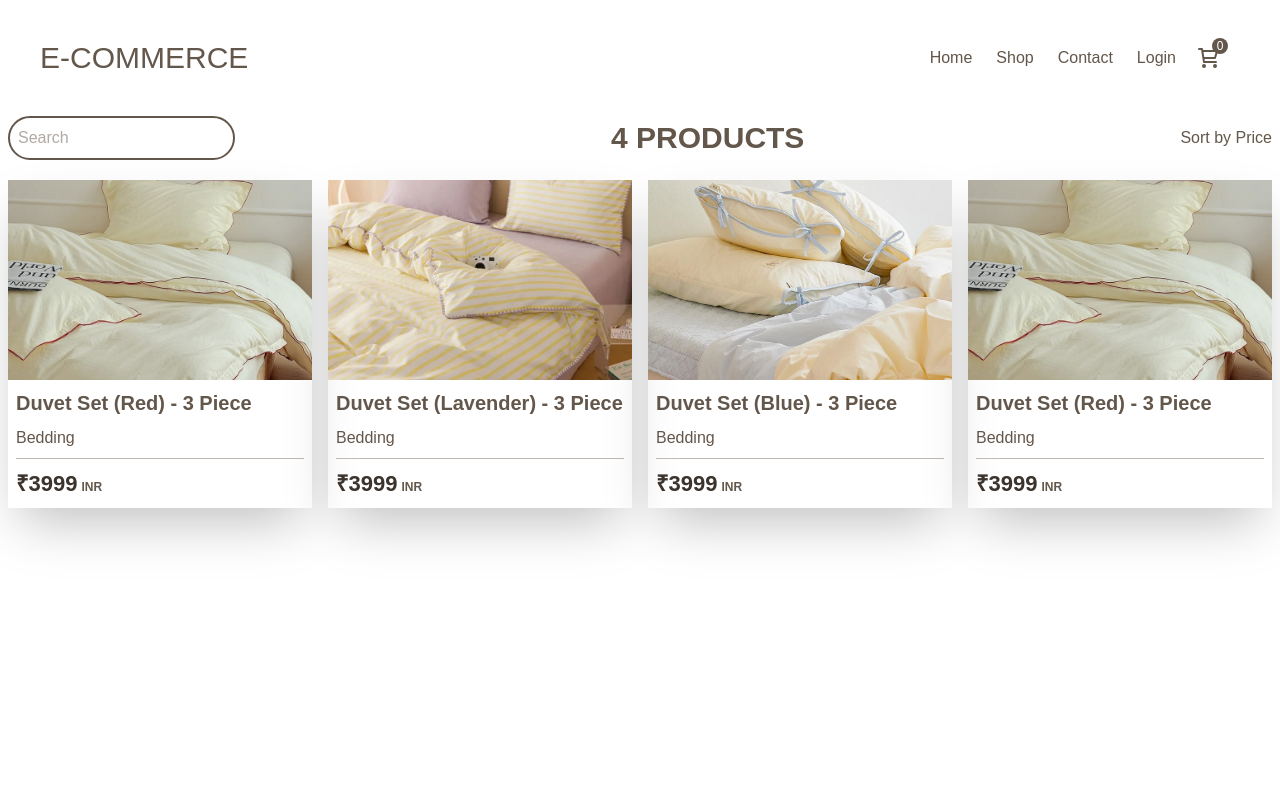
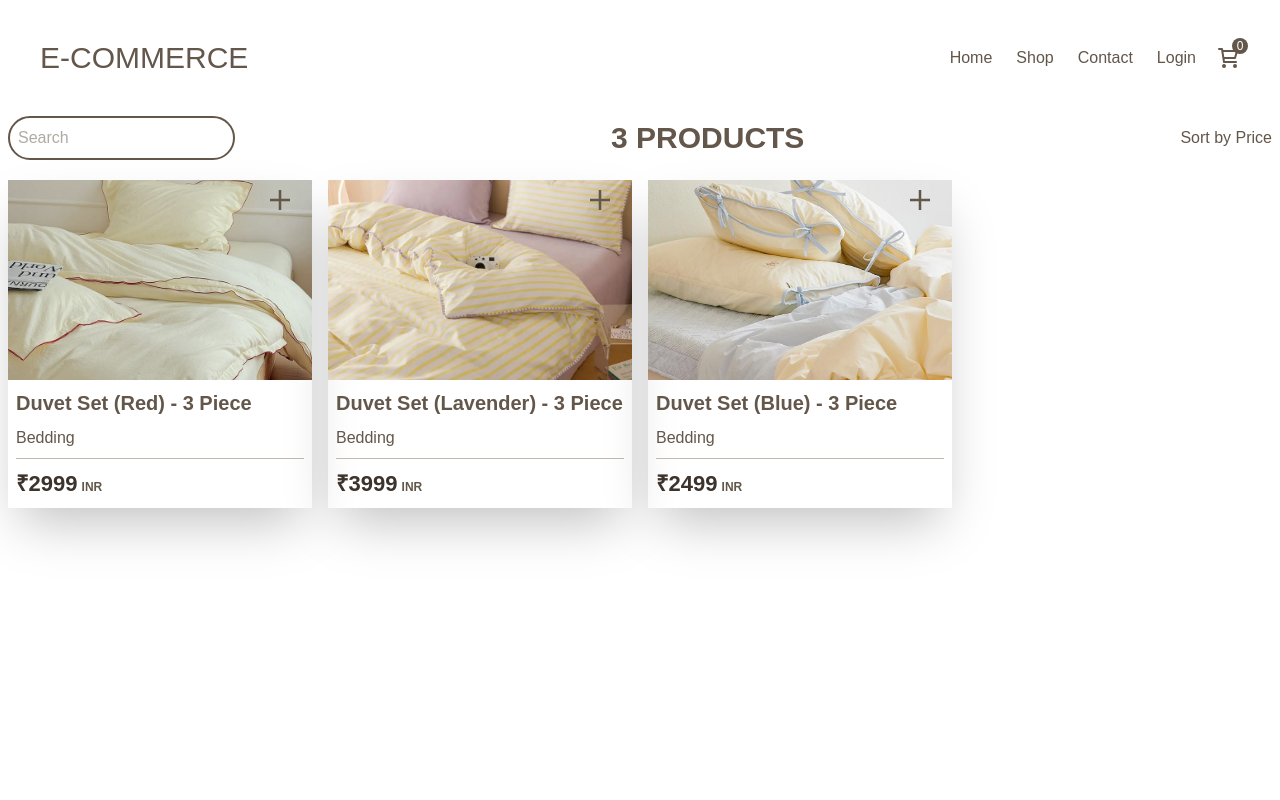
Before and after one commit to dhanasameer/next-project, a Next.js app: page /shop/BEDDING in a window 1280 px wide. Shown: the top 800 px of the page. Built offline with nearby package versions, Linux system fonts and the light colour scheme; a web font is replaced by a local one.

Commit message:
add to cart icon and other minor edits

```diff
--- a/app/_components/Card.tsx
+++ b/app/_components/Card.tsx
@@ -1,34 +1,42 @@
 import React from "react";
 import Image from "next/image";
+import Add from "@/svg/Add";
 
 type Props = {
   image: any;
   name: string;
   category: string;
-  price: string;
+  price: number;
 };
 
 const Card = ({ image, name, category, price }: Props) => {
   return (
+    <div>
       <div className=" mx-2 my-5 rounded-[20] overflow-hidden shadow-2xl text-[#63564a]  ">
         <div
           className="
         h-50 relative"
         >
-        <Image src={image} alt="image" fill className="h-full object-cover " />
+          <Image
+            src={image}
+            alt="image"
+            fill
+            className="h-full object-cover "
+          />{" "}
         </div>
 
         <div className=" p-2 flex flex-col gap-2 ">
-        <div className="font-bold  text-[14px] sm:text-[16px] md:text-[20px] ">
+          <div className="font-bold  text-[16px] sm:text-[18px] md:text-[20px] ">
             {name}
           </div>
-        <div className=" text-[10px] sm:text-[10px] md:text-[16px] ">
+          <div className=" text-[14px] sm:text-[10px] md:text-[16px] ">
             {category}
           </div>
           <hr className="text-[#c2bab2]" />
-        <div className=" text-[8px] sm:text-[12px] md:text-[22px]  font-bold text-[#3b332c]">
-          {price}
+          <div className=" text-[14px] sm:text-[18px] md:text-[22px]  font-bold text-[#3b332c]">
+            ₹{price}
             <span className="text-[12px] text-[#63564a] pl-1">INR</span>
+          </div>
         </div>
       </div>
     </div>
--- a/app/_components/featured-product.tsx
+++ b/app/_components/featured-product.tsx
@@ -10,49 +10,49 @@ const array = [
     image: image1,
     name: "Duvet Set (Lavender) - 3 Piece",
     category: "Bedding",
-    price: "₹3999",
+    price: 3999,
   },
   {
     image: image2,
     name: "Duvet Set (Red) - 3 Piece",
     category: "Bedding",
-    price: "₹3999",
+    price: 3999,
   },
   {
     image: image3,
     name: "Duvet Set (Blue) - 3 Piece",
     category: "Bedding",
-    price: "₹3999",
+    price: 3999,
   },
   {
     image: image1,
     name: "Duvet Set (Lavender) - 3 Piece",
     category: "Bedding",
-    price: "₹3999",
+    price: 3999,
   },
   {
     image: image2,
     name: "Duvet Set (Red) - 3 Piece",
     category: "Bedding",
-    price: "₹3999",
+    price: 3999,
   },
   {
     image: image3,
     name: "Duvet Set (Blue) - 3 Piece",
     category: "Bedding",
-    price: "₹3999",
+    price: 3999,
   },
   {
     image: image1,
     name: "Duvet Set (Lavender) - 3 Piece",
     category: "Bedding",
-    price: "₹3999",
+    price: 3999,
   },
   {
     image: image2,
     name: "Duvet Set (Red) - 3 Piece",
     category: "Bedding",
-    price: "₹3999",
+    price: 3999,
   },
 ];
 const FeaturedProduct = () => {
@@ -65,7 +65,7 @@ const FeaturedProduct = () => {
         <h2 className="font-bold text-sm sm:text-2xl md:text-3xl ">SHOP NOW</h2>
       </div>
 
-      <div className="grid md:grid-cols-4 sm:grid-cols-3 grid-cols-2  h-screen">
+      <div className="grid xl:grid-cols-4 md:grid-cols-3 sm:grid-cols-2 grid-cols-1  ">
         {array.map((items, index) => (
           <Card
             key={index}
--- a/app/_layout/Header.tsx
+++ b/app/_layout/Header.tsx
@@ -33,15 +33,15 @@ const Header = () => {
           <Link href="/cart">
             <Cart className=" size-6  " />
           </Link>
-          <div className="absolute bg-[#63564a] text-white h-4 w-4 text-xs text-center rounded-full px-0.5  -top-2 -right-2" >
+          <div className="absolute bg-[#63564a] text-white h-4 w-4 text-xs text-center rounded-full px-0.5  -top-2 -right-2">
             {totalUniqueItems}
           </div>
         </div>
 
-        <div>
+
           <Hamburger
             onClick={() => setMenu(true)}
-            className="size-6 flex md:hidden"
+            className="size-6 flex md:hidden cursor-pointer"
           />
           {menu === true && (
             <div className="bg-[#f1dff7] w-[250] right-0 z-50 h-screen fixed top-0">
@@ -58,7 +58,7 @@ const Header = () => {
               </div>
             </div>
           )}
-        </div>
+
       </div>
     </div>
   );
--- a/app/globals.css
+++ b/app/globals.css
@@ -40,3 +40,7 @@ body {
   color: var(--foreground);
   font-family: Arial, Helvetica, sans-serif;
 }
+
+button {
+  cursor: pointer;
+}
--- a/app/shop/[products]/page.tsx
+++ b/app/shop/[products]/page.tsx
@@ -6,36 +6,37 @@ import image1 from "../../../public/images/593dbc5d1e8f0af0d4fd35914d63a4ee.jpg"
 import image2 from "../../../public/images/S45bf3b8b511e4c8ab6a64844fc6556e2u.webp";
 import image3 from "../../../public/images/ddca409f09495515caf83acbf64f05b5.jpg";
 import Link from "next/link";
+import Add from "@/svg/Add";
+import { useCart } from "react-use-cart";
 const array = [
   {
+    id: "1",
     image: image1,
     name: "Duvet Set (Red) - 3 Piece",
     category: "Bedding",
-    price: "₹3999",
+    price: 2999,
   },
   {
+    id: "2",
     image: image2,
     name: "Duvet Set (Lavender) - 3 Piece",
     category: "Bedding",
-    price: "₹3999",
+    price: 3999,
   },
   {
+    id: "3",
     image: image3,
     name: "Duvet Set (Blue) - 3 Piece",
     category: "Bedding",
-    price: "₹3999",
-  },
-  {
-    image: image1,
-    name: "Duvet Set (Red) - 3 Piece",
-    category: "Bedding",
-    price: "₹3999",
+    price: 2499,
   },
 ];
 
 const page = () => {
   const [search, setSearch] = useState("");
 
+  const { addItem, items } = useCart();
+  console.log(items);
 
   const newSearch = array.filter((item) =>
     item.name.toLowerCase().includes(search.toLowerCase()),
@@ -55,12 +56,16 @@ const page = () => {
             setSearch(event.target.value);
           }}
         />
-        <div className="font-bold text-3xl">4 PRODUCTS</div>
-        <div>Sort by Price</div>
+        <div className="font-bold text-3xl">3 PRODUCTS</div>
+        <button>Sort by Price</button>
       </div>
       <div className="grid grid-cols-2 md:grid-cols-4   h-screen">
         {newSearch.map((items, index) => (
-          <Link key={index} href={`/shop/products/${items.name}`}>
+          <div key={index} className="relative">
+            <Link
+              href={`/shop/products/${items.name} `}
+              className="cursor-auto"
+            >
               <Card
                 key={index}
                 image={items.image}
@@ -69,6 +74,10 @@ const page = () => {
                 price={items.price}
               />
             </Link>
+            <button onClick={() => addItem(array[index])}>
+              <Add className="absolute top-5 right-5 z-50 size-10 " />
+            </button>
+          </div>
         ))}
       </div>
     </div>
--- a/app/shop/page.tsx
+++ b/app/shop/page.tsx
@@ -15,9 +15,9 @@ const array = [
 
 const Page = () => {
   return (
-    <div className="flex flex-col justify-center items-center ">
+    <div className="flex flex-col justify-center items-center   ">
       <div className="font-bold text-[#63564a] text-xl">CATEGORIES</div>
-      <div className="flex justify-around w-full my-10  ">
+      <div className="grid grid-cols-1 sm:grid-cols-2 gap-5 my-10  ">
         {array.map((items, index) => (
           <CategoryCard
             key={index}
--- /dev/null
+++ b/svg/Add.tsx
@@ -0,0 +1,18 @@
+import * as React from "react";
+import { SVGProps } from "react";
+const Add = (props: SVGProps<SVGSVGElement>) => (
+  <svg
+    xmlns="http://www.w3.org/2000/svg"
+    fill="none"
+    viewBox="0 0 24 24"
+    {...props}
+  >
+    <path
+      fill="currentColor"
+      fillRule="evenodd"
+      d="M11.25 12.75V18h1.5v-5.25H18v-1.5h-5.25V6h-1.5v5.25H6v1.5h5.25Z"
+      clipRule="evenodd"
+    />
+  </svg>
+);
+export default Add;
```
Also changed, not shown: app/contact/page.tsx (renamed from app/_layout/contact/page.tsx). Lines whose indentation alone changed are shown as unchanged.
